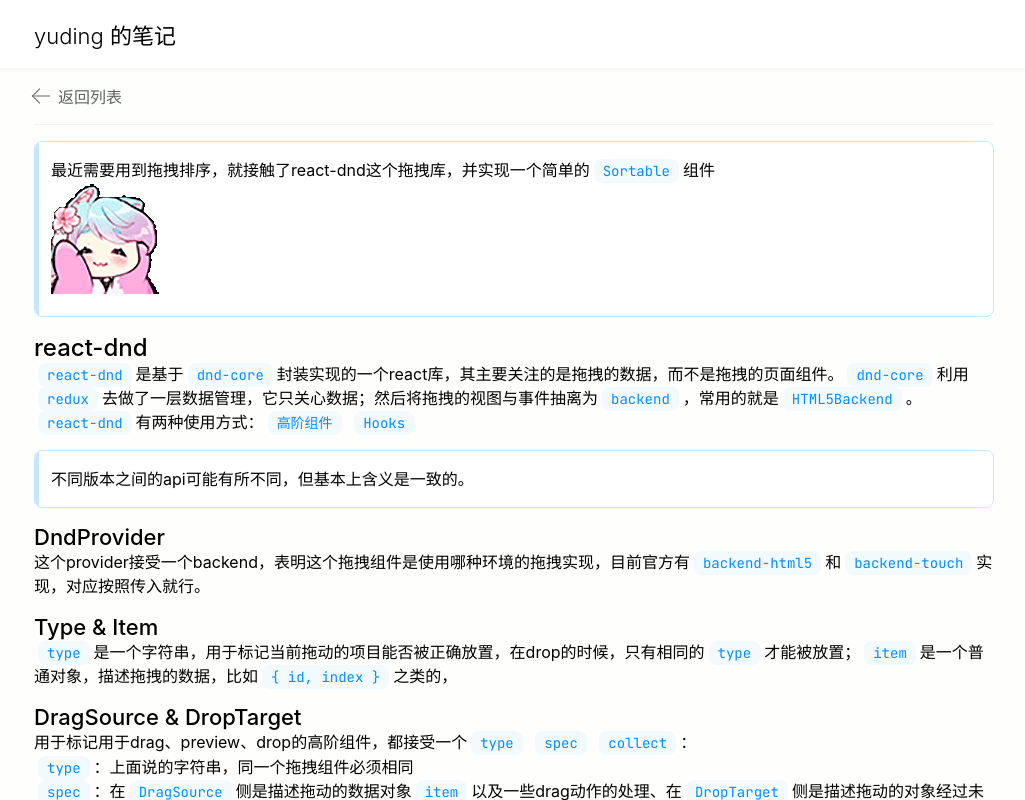
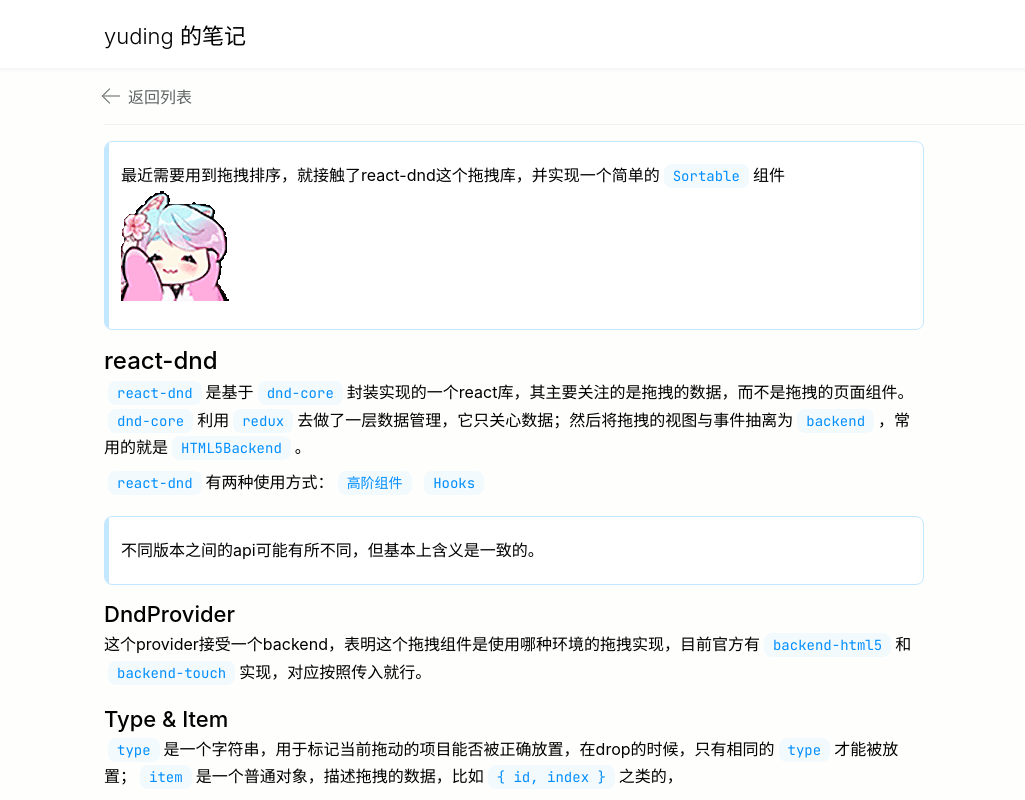
Before and after one commit to yuding2019/ynooote, a Next.js app: page /note/20220401 in a window 1280 px wide. Shown: the whole page, without its empty margins (126-1151 px from the left). Built offline with nearby package versions, Linux system fonts and the light colour scheme.

Commit message:
优化样式

```diff
--- a/components/GlobalHeader/index.module.scss
+++ b/components/GlobalHeader/index.module.scss
@@ -13,7 +13,7 @@
 .navWrap {
   display: flex;
   align-items: center;
-  width: 960px;
+  width: $mainWidth;
   height: 68px;
   margin: 0 auto;
   font-size: 22px;
--- /dev/null
+++ b/components/MDXCompoents/UnorderList.tsx
@@ -0,0 +1,15 @@
+import { FC } from "react";
+
+import { MDXComponentProps } from "./types";
+
+export const Ul: FC<MDXComponentProps> = (props) => {
+  return (
+    <ul className="ul">{props.children}</ul>
+  )
+};
+
+export const Li: FC<MDXComponentProps> = (props) => {
+  return (
+    <li className="li">{props.children}</li>
+  )
+};
--- a/components/MDXCompoents/index.tsx
+++ b/components/MDXCompoents/index.tsx
@@ -10,6 +10,7 @@ import Pre from "./Pre";
 import Link from './Link';
 
 import styles from './index.module.scss';
+import { Li, Ul } from './UnorderList';
 
 const MDX_COMPONENTS = {
   blockquote: Blockquote,
@@ -23,6 +24,8 @@ const MDX_COMPONENTS = {
   h5: (props) => <Header {...props} level={5} />,
   h6: (props) => <Header {...props} level={6} />,
   a: Link,
+  ul: Ul,
+  li: Li,
 };
 
 export interface MDXPageLayoutProps {
--- a/components/MDXCompoents/mdx-component.scss
+++ b/components/MDXCompoents/mdx-component.scss
@@ -29,6 +29,10 @@
 
   .p {
     white-space: pre-line;
+
+    &:hover {
+      background-color: transparent;
+    }
   }
 }
 
@@ -67,7 +71,12 @@
 }
 
 .p {
-  line-height: 1.5;
+  line-height: 1.7;
+  padding: 4px 0;
+
+  &:hover {
+    background-color: $n50;
+  }
 }
 
 .header {
@@ -109,3 +118,22 @@
     color: $n0;
   }
 }
+
+.ul {
+  padding: 6px 0;
+  padding-left: 24px;
+
+  .li {
+    padding: 4px 0;
+    line-height: 1.7;
+    list-style: armenian;
+
+    &:last-child {
+      margin-bottom: 0;
+    }
+
+    &:hover {
+      background-color: $n50;
+    }
+  }
+}
--- a/pages/_app.module.scss
+++ b/pages/_app.module.scss
@@ -3,6 +3,7 @@
 .wrap {
   width: 100%;
   height: 100vh;
+  min-width: 1280px;
   overflow: hidden;
   background-color: $bg;
 }
@@ -16,6 +17,6 @@
 }
 
 .content {
-  width: 960px;
+  width: $mainWidth;
   margin: 0 auto;
 }
--- a/styles/common.scss
+++ b/styles/common.scss
@@ -86,6 +86,8 @@ $n600: #000;
 $bg: #fefefd;
 $bgLight: $n0;
 
+$mainWidth: 820px;
+
 $fontFamily: -apple-system, BlinkMacSystemFont, 'Segoe UI', 'PingFang SC', 'Hiragino Sans GB', 'Microsoft YaHei', 'Helvetica Neue', Helvetica, Arial, sans-serif, 'Apple Color Emoji', 'Segoe UI Emoji', 'Segoe UI Symbol';
 
 .shadow1 {
--- a/styles/styles.scss
+++ b/styles/styles.scss
@@ -32,13 +32,15 @@ body ul, body li {
   @extend .br08;
   width: 8px;
   background-color: transparent;
-  transition: 0.2s ease-out;
+
+  &:hover {
+    background-color:$n200;
+  }
 }
 
 ::-webkit-scrollbar-track {
   width: 8px;
   background-color: transparent;
-  transition: 0.2s ease-out;
 
   &:hover {
     background-color: $n50;
@@ -47,10 +49,6 @@ body ul, body li {
 
 *:hover::-webkit-scrollbar-thumb {
   background: $n100;
-
-  &:hover {
-    background-color:$n200;
-  }
 }
 
 *:hover::-webkit-scrollbar-track {
@@ -60,5 +58,5 @@ body ul, body li {
 }
 
 *::selection {
-  background-color: $n50;
+  background-color: $b50;
 }
```
